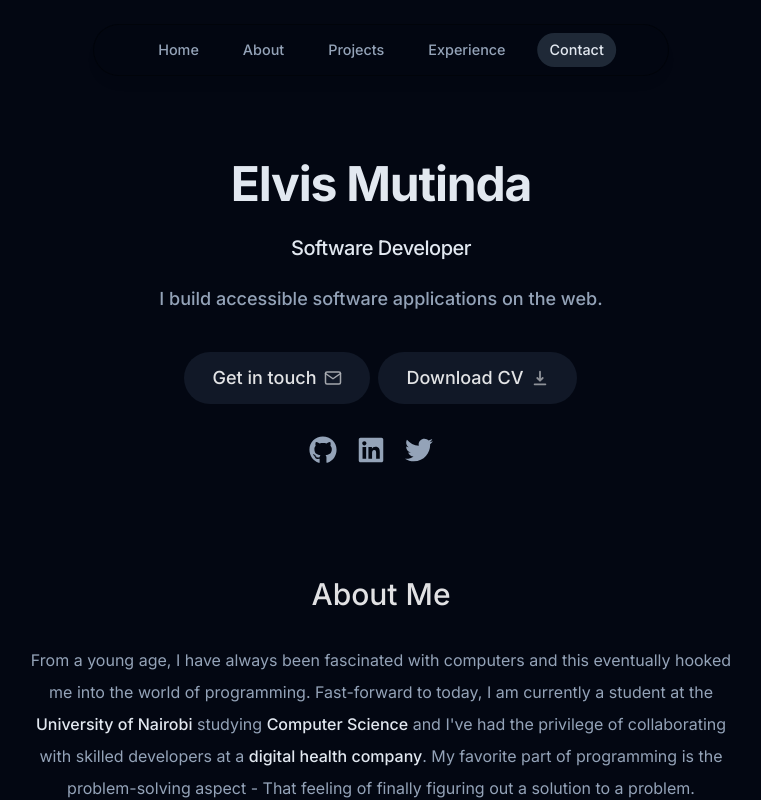
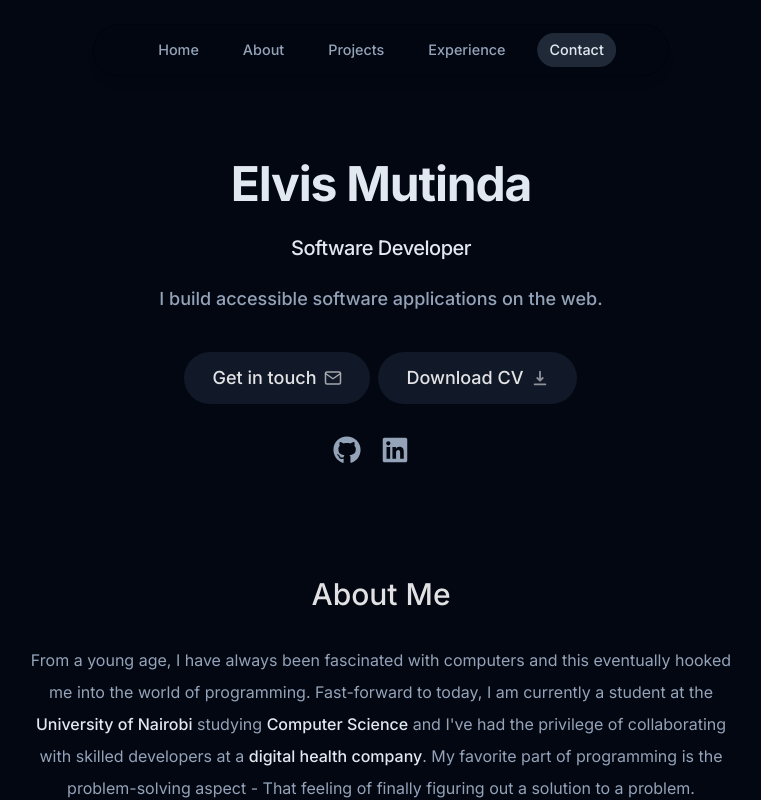
Before and after one commit to Elvismutinda/v1, a Next.js app: page / in a window 1280 px wide. Shown: the top 800 px of the page, without its empty margins (259-1020 px from the left). Built offline with nearby package versions, Linux system fonts and the light colour scheme; no server answers.

Commit message:
Removed twitter link

```diff
--- a/components/Hero.tsx
+++ b/components/Hero.tsx
@@ -112,7 +112,7 @@ export default function Intro() {
             <FaLinkedin />
           </a>
         </li>
-        <li className="mr-5">
+        {/* <li className="mr-5">
           <a
             className="block text-slate-400 text-[1.75rem] focus:scale-[1.15] hover:scale-[1.15] hover:text-slate-200 active:scale-105 transition cursor-pointer"
             href="https://twitter.com/Elvocool/"
@@ -121,7 +121,7 @@ export default function Intro() {
           >
             <FaTwitter />
           </a>
-        </li>
+        </li> */}
       </motion.ul>
     </section>
   );
```
